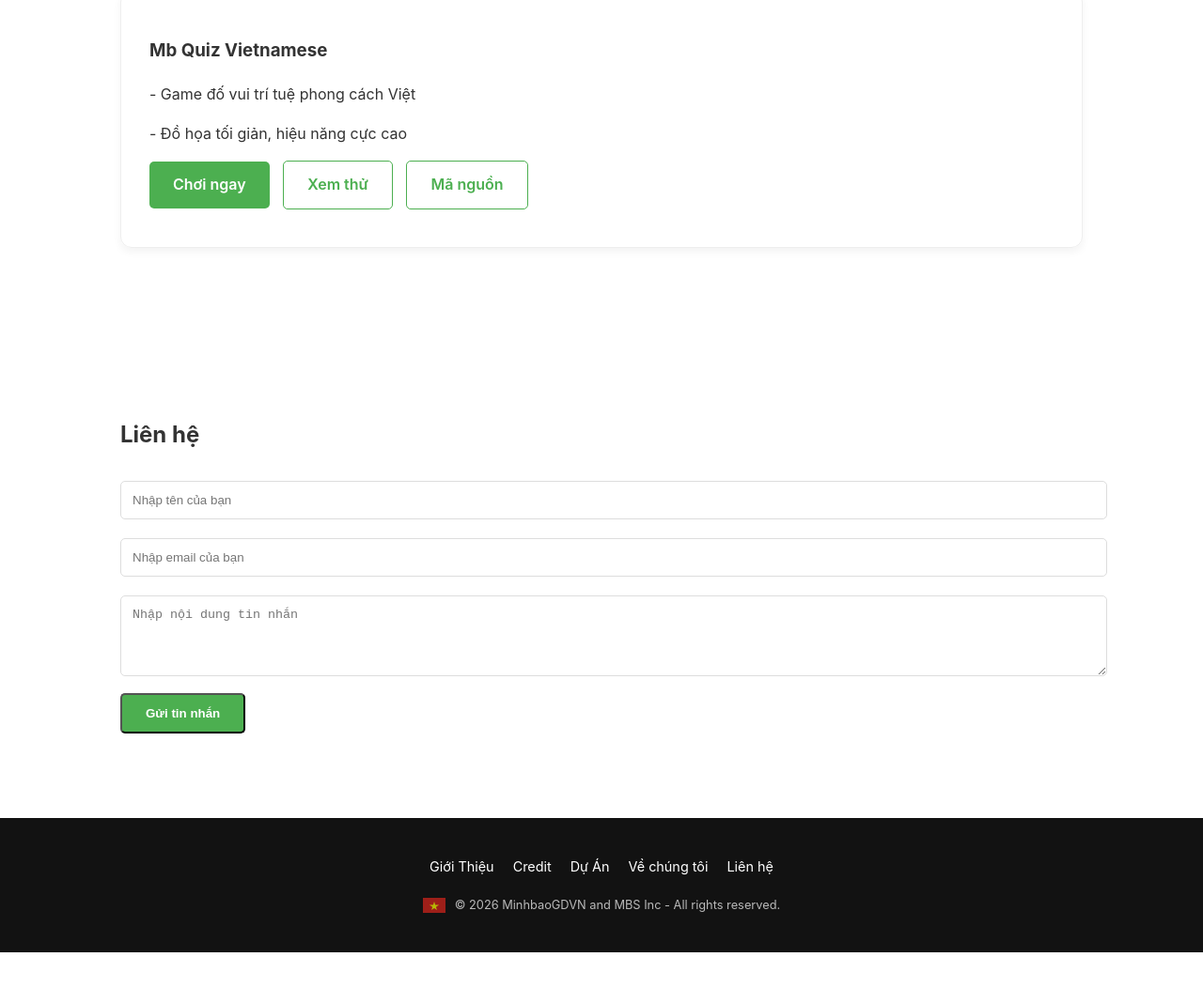
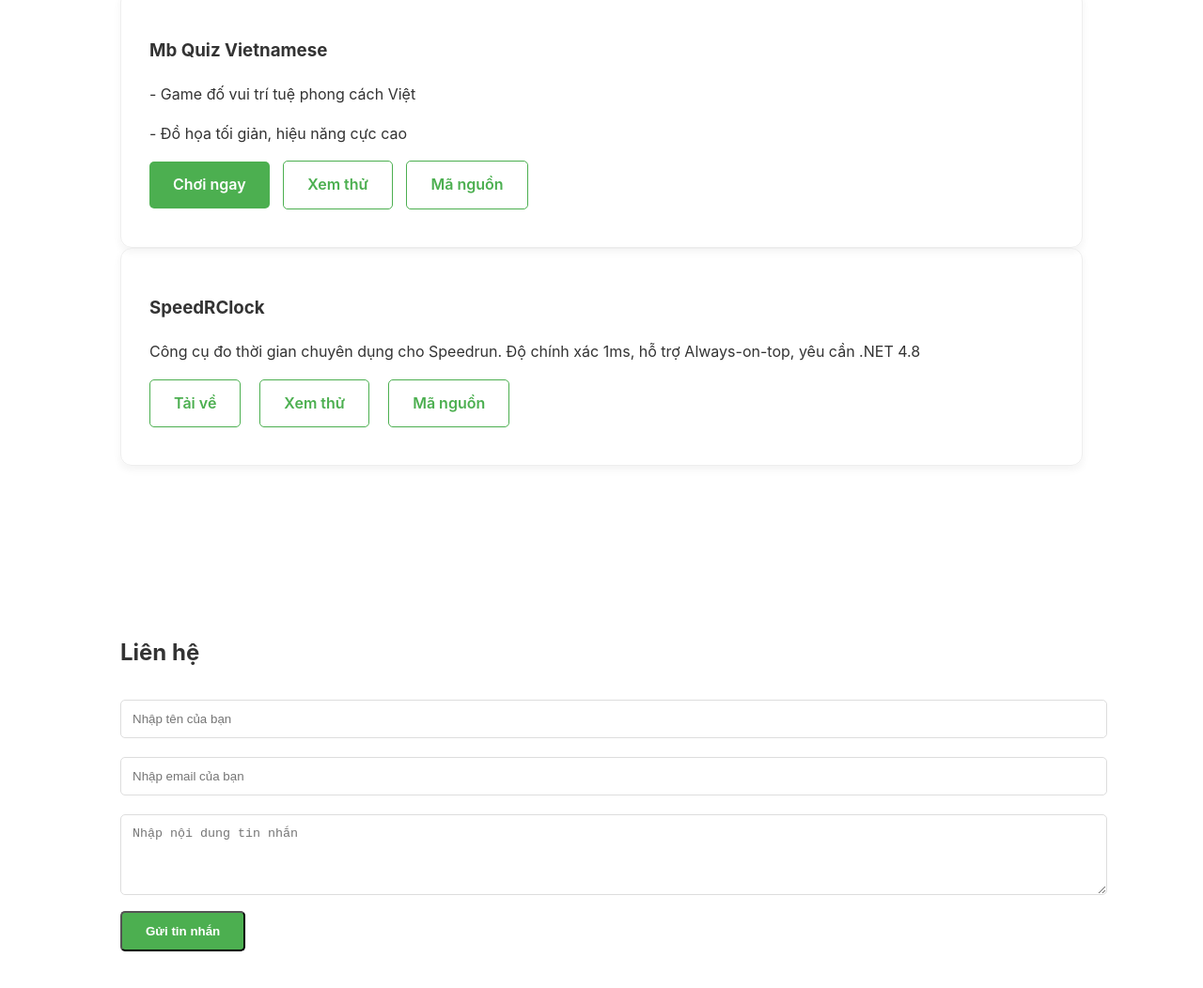
Before and after one commit to MinhbaoGDVN/minhbaostudio, a plain HTML site: page index.html in a window 1280 px wide. Shown: the part 2097-3149 px from the top of the page at 94% size. Before the commit the page ends 3111 px from the top, so only its background shows below. Drawn offline with Linux system fonts and the light colour scheme.

Commit message:
Add SpeedRClock tool section to index.html

```diff
--- a/index.html
+++ b/index.html
@@ -107,6 +107,15 @@
             <a href="https://minhbaostudio.vercel.app/project/mbquizvietnamese/preview.html" class="btn btn-outline">Xem thử</a>
             <a href="https://github.com/MinhbaoGDVN/mbquizvietnamese" target="_blank" class="btn btn-outline">Mã nguồn</a>
         </div>
+        <div class="card">
+            <h3>SpeedRClock</h3>
+            <p>Công cụ đo thời gian chuyên dụng cho Speedrun. Độ chính xác 1ms, hỗ trợ Always-on-top, yêu cần .NET 4.8</p>
+            <div style="display: flex; gap: 10px; margin-top: 15px;">
+                <a href="https://github.com/MinhbaoGDVN/SpeedRClock/releases/latest/download/SpeedRClock.exe" class="btn btn-outline" download>Tải về</a>
+                <a href="https://minhbaostudio.vercel.app/project/speedrclock/preview.html" class="btn btn-outline">Xem thử</a>
+                <a href="https://github.com/MinhbaoGDVN/SpeedRClock" class="btn btn-outline">Mã nguồn</a>
+            </div>
+        </div>
     </section>
 
     <section id="contact" class="section reveal" style="display: block;">
```
